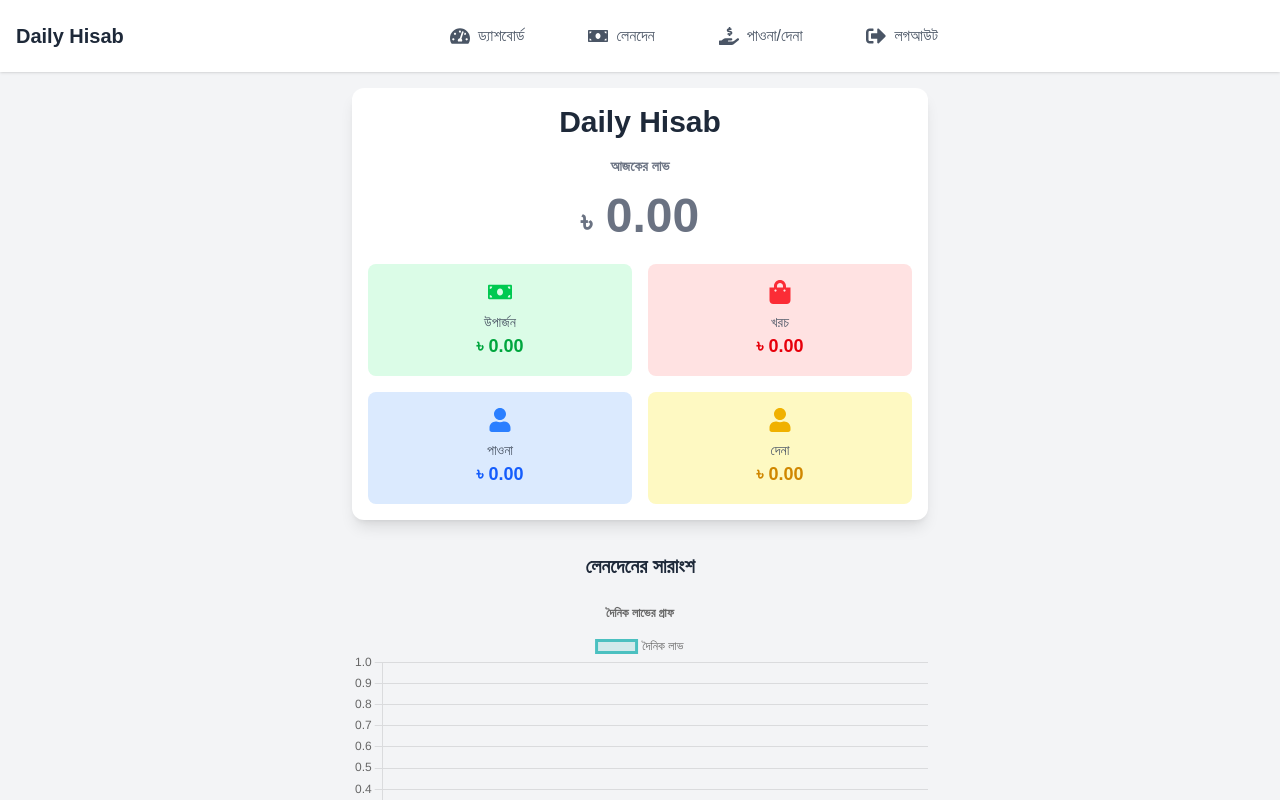
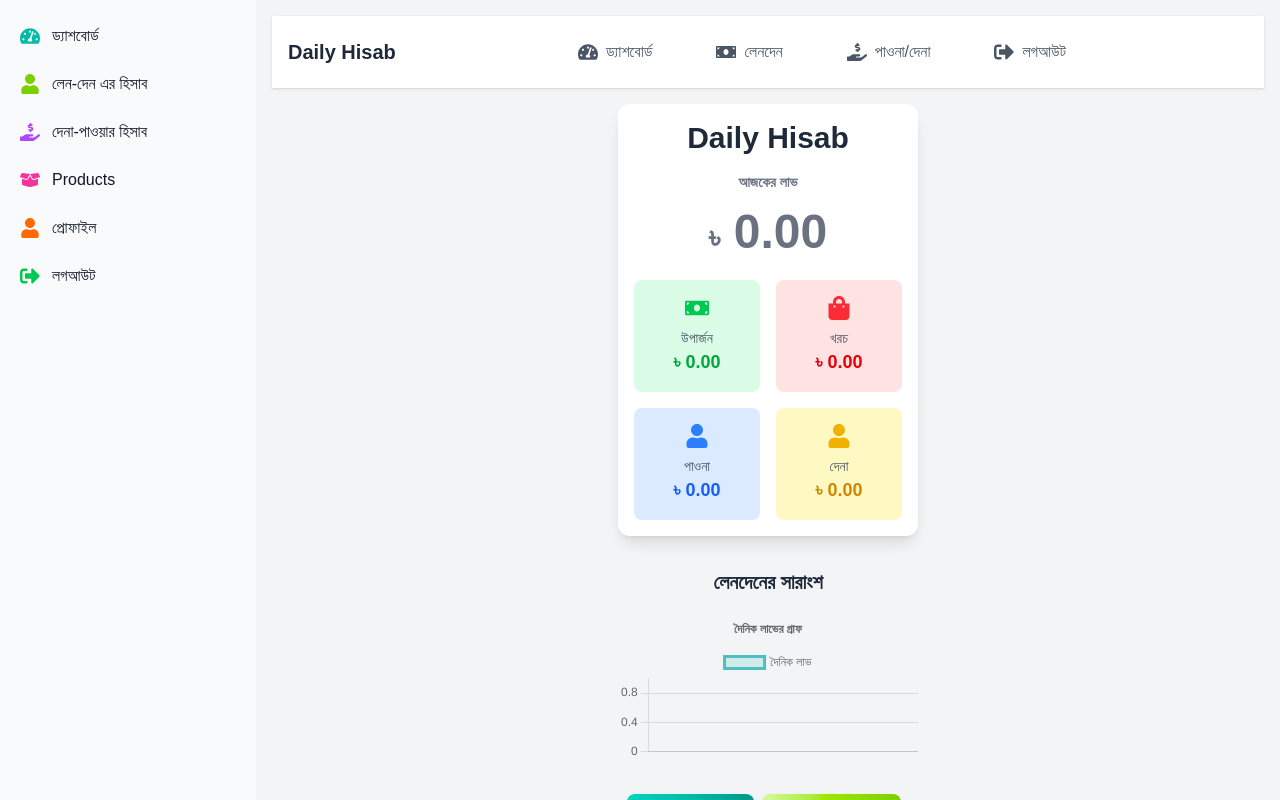
Before and after one commit to mb-shupto/my-daily-hisab, a Next.js app: page /dashboard in a window 1280 px wide. Shown: the top 800 px of the page. Built offline with nearby package versions, Linux system fonts and the light colour scheme.

Commit message:
added sidebar

```diff
--- a/src/app/dashboard/page.tsx
+++ b/src/app/dashboard/page.tsx
@@ -7,6 +7,8 @@
 import EditTransactionModal from "../components/EditTransactionModal";
 import EditDebtModal from "../components/EditDebtModal";
 import Menubar from "../components/Menubar";
+import Sidebar from "../components/Sidebar";
+
 import { Line } from "react-chartjs-2";
 import {
   Chart as ChartJS,
@@ -216,6 +218,8 @@
 
   return (
     <div className="min-h-screen bg-gray-100 flex flex-col">
+            <Sidebar />
+            <div className="flex-1 sm:ml-64 flex flex-col items-center justify-center p-4">
       <Menubar
         isOpen={isMenuOpen}
         toggleMenu={() => setIsMenuOpen(!isMenuOpen)}
@@ -225,6 +229,8 @@
           <h1 className="text-3xl font-bold text-gray-800 text-center mb-4">
             Daily Hisab
           </h1>
+
+
 
           <div className="flex flex-col items-center justify-center space-y-4 mb-6">
             <p className="text-sm font-semibold text-gray-500">আজকের লাভ</p>
@@ -322,6 +328,7 @@
           />
         )}
       </div>
+      </div>
     </div>
   );
 }
```
